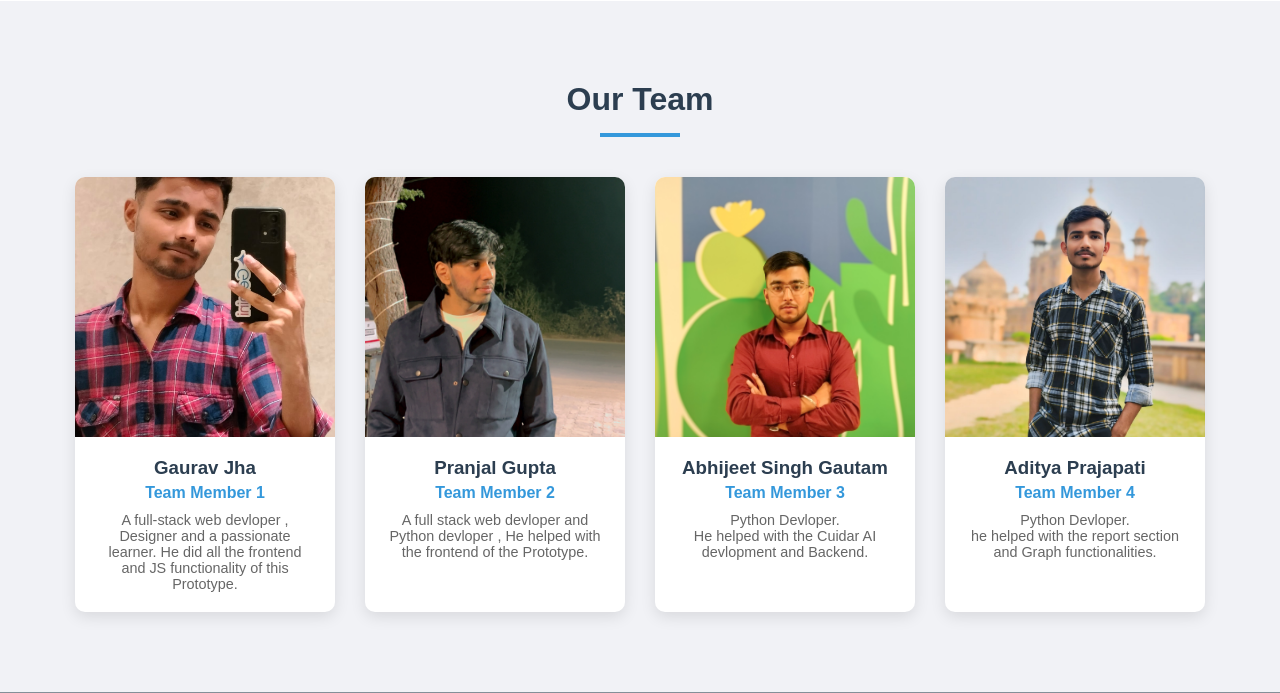
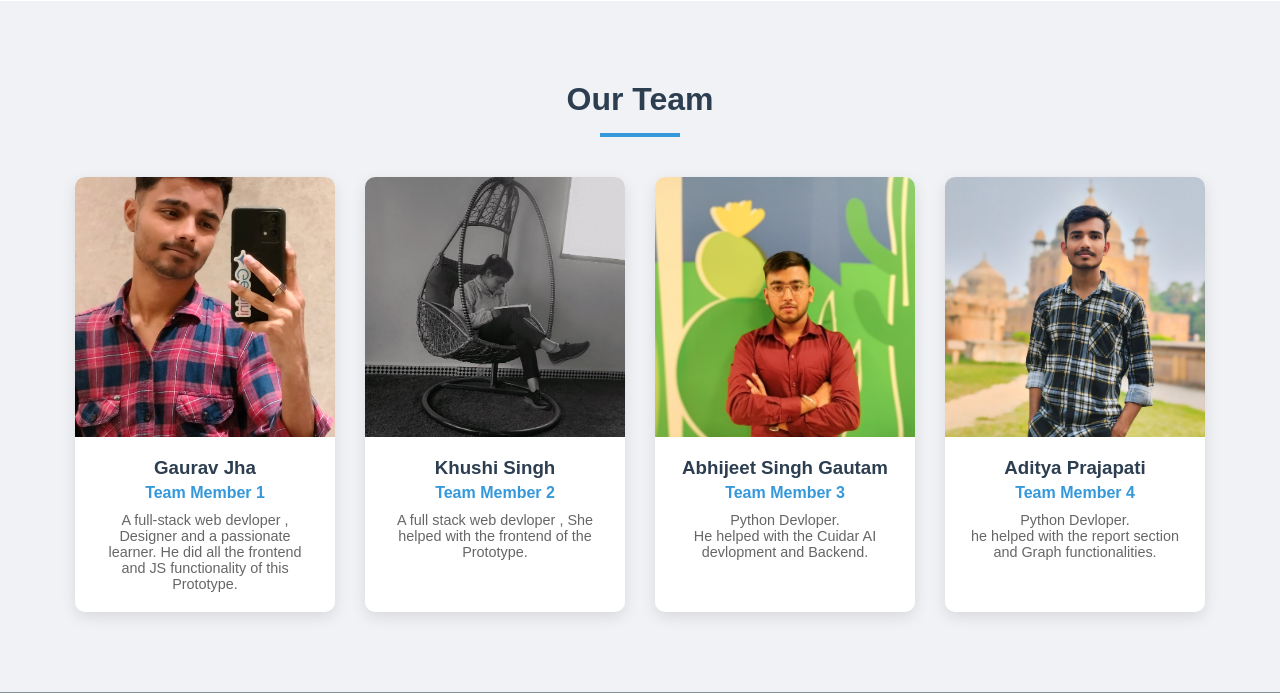
Before and after one commit to GauravJha-Git/Cuidar-prototype, a Flask app: page /about in a window 1280 px wide. Shown: the part 565-1258 px from the top of the page. Run offline with Flask 3, Linux system fonts and the light colour scheme; parts of the project's set-up code (start-up, migrations or seed data) failed here and were passed over.

Commit message:
minor changes 2

```diff
--- a/templates/about.html
+++ b/templates/about.html
@@ -84,12 +84,12 @@
               <!-- Team Member 2 -->
               <div class="miembro">
                   <div class="imagenMiembro">
-                      <img src="static/IMG_1503.JPG" >
+                      <img src="static/Khushi.JPG" >
                   </div>
                   <div class="infoMiembro">
-                      <h3>Pranjal Gupta</h3>
+                      <h3>Khushi Singh</h3>
                       <p class="rolMiembro">Team Member 2</p>
-                      <p class="bioMiembro">A full stack web devloper and Python devloper , He helped with the frontend of the Prototype.</p>
+                      <p class="bioMiembro">A full stack web devloper , She helped with the frontend of the Prototype.</p>
                   </div>
               </div>
 
```
Also changed, not shown: static/khushi.jpg (added).
